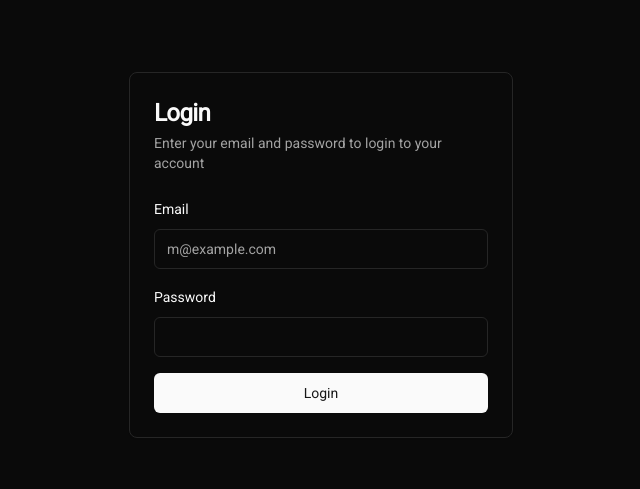
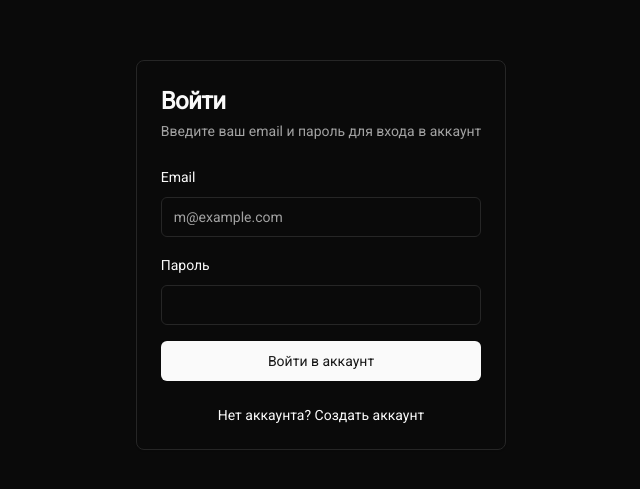
Before and after one commit to darkhanakh/3gis, a Next.js app: page /login in a window 1280 px wide. Shown: the part 145-634 px from the top of the page, without its empty margins (319-959 px from the left). Built offline with nearby package versions, Linux system fonts and the light colour scheme.

Commit message:
feat: translated login to russian, add link to register

```diff
--- a/app/(auth)/login/page.tsx
+++ b/app/(auth)/login/page.tsx
@@ -4,19 +4,21 @@ import {
   CardTitle,
   CardDescription,
   CardContent,
+  CardFooter,
 } from '@/components/ui/card';
 import { Label } from '@/components/ui/label';
 import { Input } from '@/components/ui/input';
 import { Button } from '@/components/ui/button';
+import Link from 'next/link';
 
 export default function LoginPage() {
   return (
-    <div className="flex items-center justify-center min-h-screen ">
+    <div className="flex items-center justify-center min-h-screen">
       <Card className="mx-auto max-w-sm">
         <CardHeader className="space-y-1">
-          <CardTitle className="text-2xl font-bold">Login</CardTitle>
+          <CardTitle className="text-2xl font-bold">Войти</CardTitle>
           <CardDescription>
-            Enter your email and password to login to your account
+            Введите ваш email и пароль для входа в аккаунт
           </CardDescription>
         </CardHeader>
         <CardContent>
@@ -31,14 +33,22 @@ export default function LoginPage() {
               />
             </div>
             <div className="space-y-2">
-              <Label htmlFor="password">Password</Label>
+              <Label htmlFor="password">Пароль</Label>
               <Input id="password" type="password" required />
             </div>
             <Button type="submit" className="w-full">
-              Login
+              Войти в аккаунт
             </Button>
           </div>
         </CardContent>
+        <CardFooter>
+          <div className="text-sm text-center w-full">
+            Нет аккаунта?{' '}
+            <Link href="/register" className="text-primary hover:underline">
+              Создать аккаунт
+            </Link>
+          </div>
+        </CardFooter>
       </Card>
     </div>
   );
```
